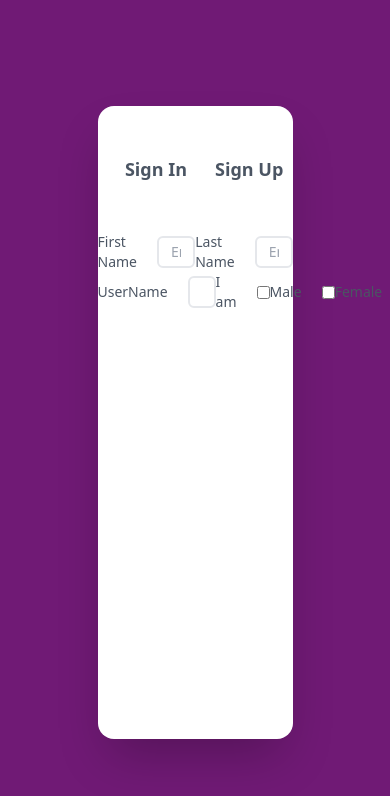
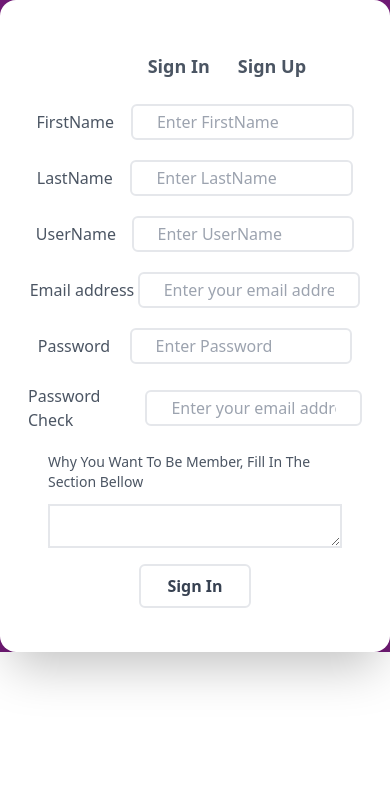
Before and after one commit to Joel-Kimikya/form-validation, a Next.js app: page /post in a window 390 px wide. Shown: the top 796 px of the page. Built offline with nearby package versions, Linux system fonts and the light colour scheme.

Commit message:
we done working on our form, next will be implementing TypeScript and responsiveness

```diff
--- a/pages/index.tsx
+++ b/pages/index.tsx
@@ -1,6 +1,6 @@
-import React from 'react';
+// import React from 'react';
 import { NextPage } from 'next';
-// import { useRouter } from 'next/router';
+import { useRouter } from 'next/router';
 
 /**
  * @author Ntavigwa Bashombe
@@ -12,26 +12,26 @@ import { NextPage } from 'next';
  * @version 1.0.0
  */
 const Home: NextPage = (): JSX.Element => {
-  // const route = useRouter();
+  const route = useRouter();
 
   return (
     <div className='bg-fuchsia-900 flex justify-center items-center h-screen'>
-      <div className='bg-white w-1/3 h-3/5 rounded-2xl shadow-2xl text-gray-600'>
-        <div className='flex flex-row justify-around items-center h-[20%] text-lg font-bold'>
+      <div className='bg-white rounded-2xl shadow-2xl text-gray-600'>
+        <div className='flex flex-row justify-around items-center mt-7 text-lg font-bold'>
           <div></div>
           <div className='flex flex-row space-x-7'>
-            {/* <button
-              onClick={() => route.push('/')}
+            <button
+              onClick={() => void route.push('/')}
               className='hover:text-fuchsia-900'
-            > */}
-            <div> Sign In</div>
-            {/* </button> */}
-            {/* <button
-              onClick={() => route.push('/post')}
+            >
+              <div> Sign In</div>
+            </button>
+            <button
+              onClick={() => void route.push('/post')}
               className='hover:text-fuchsia-900'
-            > */}
-            <div> Sign Up</div>
-            {/* </button> */}
+            >
+              <div> Sign Up</div>
+            </button>
           </div>
         </div>
         <div className='flex flex-col space-y-7 m-8'>
@@ -59,10 +59,10 @@ const Home: NextPage = (): JSX.Element => {
               className='bg-white border-2 border-gray-200 py-2 focus:outline-none px-4 text-black w-2/3 rounded-md'
             />
           </div>
-        </div>
-        <div className='flex justify-center'>
-          <div className='flex w-28 justify-center border-2 py-2 rounded-md hover:bg-fuchsia-100 transition ease-out duration-700 text-gray-700'>
-            <button>Sign In</button>
+          <div className='flex flex-row items-center justify-center space-x-4'>
+            <div className='flex w-28 justify-center border-2 py-2 rounded-md hover:bg-fuchsia-100 transition ease-out duration-700 text-gray-700 font-bold'>
+              <button>Sign In</button>
+            </div>
           </div>
         </div>
       </div>
--- a/pages/post.tsx
+++ b/pages/post.tsx
@@ -1,63 +1,85 @@
-import React from 'react';
-// import { useRouter } from 'next/router';
+// import React from 'react';
+import { useRouter } from 'next/router';
 
 const Post = () => {
-  // const route = useRouter();
+  const route = useRouter();
   return (
-    <div className='bg-fuchsia-900 flex justify-center items-center h-screen'>
-      <div className='bg-white w-1/2 h-3/4 rounded-2xl shadow-2xl text-gray-600'>
-        <div className='flex flex-row justify-around items-center h-[20%] text-lg font-bold'>
+    <div className='bg-fuchsia-900 flex justify-center items-center h-full xl:h-screen'>
+      <div className='bg-white rounded-2xl shadow-2xl text-gray-600 p-7'>
+        <div className='flex flex-row justify-around items-center m-6 text-lg font-bold'>
           <div></div>
           <div className='flex flex-row space-x-7'>
-            {/* <button
-              onClick={() => route.push('/')}
+            <button
+              onClick={() => void route.push('/')}
               className='hover:text-fuchsia-900'
-            > */}
+            >
               <div> Sign In</div>
-            {/* </button> */}
-            {/* <button
-              onClick={() => route.push('/SignUp')}
+            </button>
+            <button
+              onClick={() => void route.push('/SignUp')}
               className='hover:text-fuchsia-900'
-            > */}
+            >
               <div> Sign Up</div>
-            {/* </button> */}
+            </button>
           </div>
         </div>
-        <div className='flex flex-col'>
-          <div className='flex flex-row text-sm justify-around'>
-            <div className='flex flex-row items-center space-x-5'>
-              <label>First Name</label>
+        <div className='space-y-5'>
+          <div className='flex justify-around items-center'>
+            <label>FirstName</label>
             <input
               type='text'
-                placeholder='Enter First Name'
-                className='bg-white border-2 border-gray-200 py-1 focus:outline-none px-3 text-black w-2/3 rounded-md'
+              placeholder='Enter FirstName'
+              className='bg-white border-2 border-gray-200 py-1 focus:outline-none px-6 text-black w-2/3 rounded-md'
             />
           </div>
-            <div className='flex flex-row items-center space-x-5'>
-              <label>Last Name</label>
+          <div className='flex justify-around items-center'>
+            <label>LastName</label>
             <input
               type='text'
-                placeholder='Enter Last Name'
-                className='bg-white border-2 border-gray-200 py-1 focus:outline-none px-3 text-black w-2/3 rounded-md'
+              placeholder='Enter LastName'
+              className='bg-white border-2 border-gray-200 py-1 focus:outline-none px-6 text-black w-2/3 rounded-md'
             />
           </div>
-          </div>
-          <div className='flex flex-row text-sm justify-around'>
-            <div className='flex flex-row items-center space-x-5'>
+          <div className='flex justify-around items-center'>
             <label>UserName</label>
             <input
               type='text'
               placeholder='Enter UserName'
-                className='bg-white border-2 border-gray-200 py-1 focus:outline-none px-3 text-black w-2/3 rounded-md'
+              className='bg-white border-2 border-gray-200 py-1 focus:outline-none px-6 text-black w-2/3 rounded-md'
             />
           </div>
-            <div className='flex items-center space-x-5'>
-              <p>I am </p>
-              <input type='checkbox' />
-              Male
-              <input type='checkbox' />
-              Female
+          <div className='flex justify-around items-center'>
+            <label> Email address</label>
+            <input
+              type='email'
+              placeholder='Enter your email address'
+              className='bg-white border-2 border-gray-200 py-1 focus:outline-none px-6 text-black w-2/3 rounded-md'
+            />
           </div>
+          <div className='flex justify-around items-center'>
+            <label> Password</label>
+            <input
+              type='password'
+              placeholder='Enter Password'
+              className='bg-white border-2 border-gray-200 py-1 focus:outline-none px-6 text-black w-2/3 rounded-md'
+            />
+          </div>
+          <div className='flex justify-around items-center'>
+            <label> Password Check</label>
+            <input
+              type='email'
+              placeholder='Enter your email address'
+              className='bg-white border-2 border-gray-200 py-1 focus:outline-none px-6 text-black w-2/3 rounded-md'
+            />
+          </div>
+          <div className='flex flex-col m-5 space-y-3 capitalize text-sm'>
+            <label>why you want to be member, Fill in the section bellow</label>
+            <textarea className='border-2 border-gray-200 focus:outline-none'></textarea>
+          </div>
+        </div>
+        <div className='flex justify-center my-4'>
+          <div className='flex w-28 justify-center border-2 py-2 rounded-md hover:bg-fuchsia-100 transition ease-out duration-700 text-gray-700 font-bold'>
+            <button>Sign In</button>
           </div>
         </div>
       </div>
```
Lines whose indentation alone changed are shown as unchanged.
